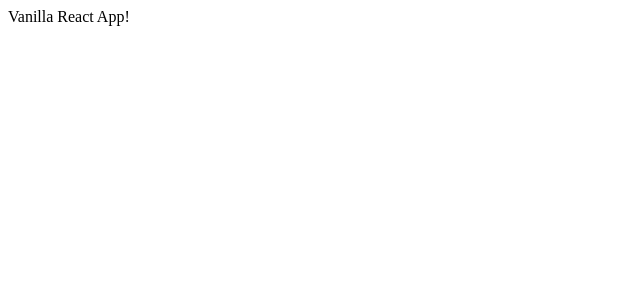
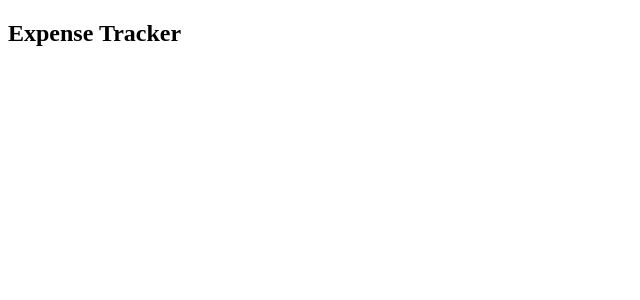
Before and after one commit to ketankshukla/portfolio-expense-tracker, a React (Create React App) app: page / in a window 1280 px wide. Shown: the top 300 px of the page, without its empty margins (0-640 px from the left). Built offline with nearby package versions, Linux system fonts and the light colour scheme.

Commit message:
initialized

```diff
--- a/src/App.js
+++ b/src/App.js
@@ -1,9 +1,10 @@
 import React from 'react';
+import Header from './components/Header'
 
 const App = () => {
   return (
     <div className="App">
-      Vanilla React App!
+      <Header/>
     </div>
   );
 }
--- a/src/components/Header.js
+++ b/src/components/Header.js
@@ -1,9 +1,11 @@
 import React from 'react'
 
-export const Header = () => {
+const Header = () => {
     return (
         <h2>
             Expense Tracker
         </h2>
     )
 }
+
+export default Header
```
